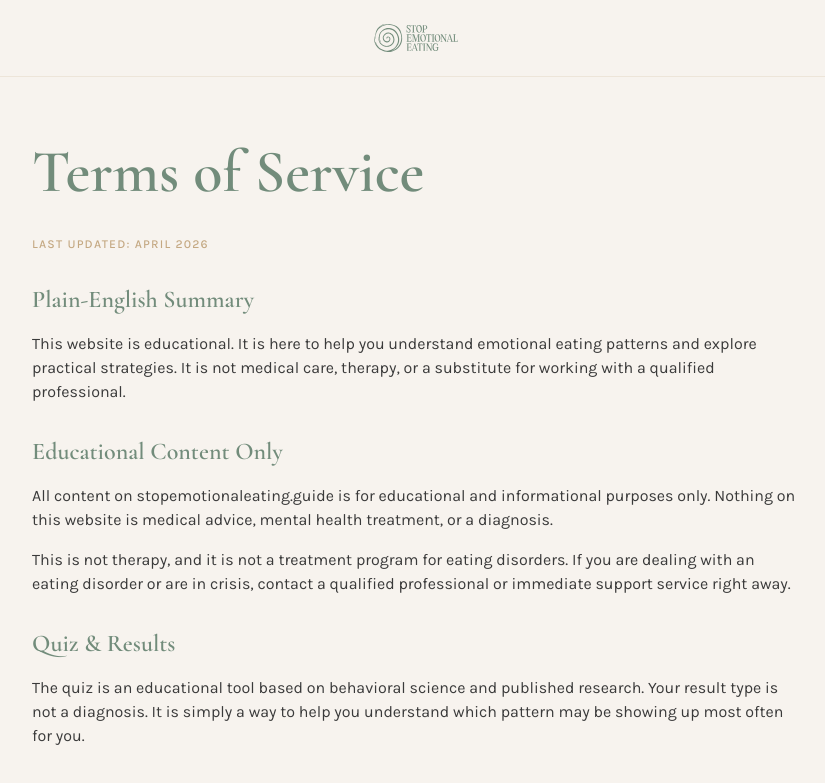
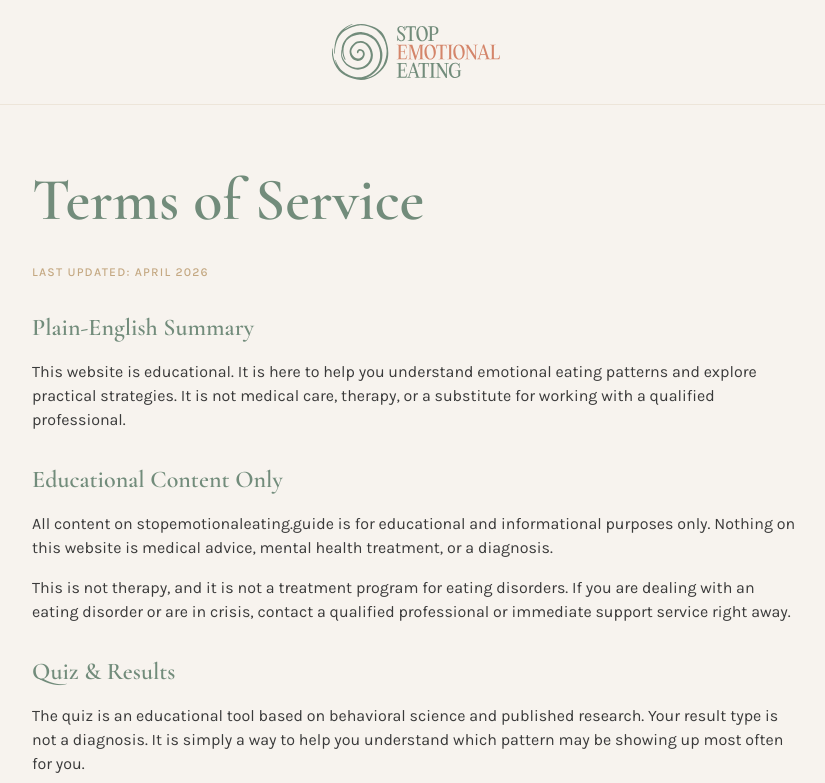
Before and after one commit to stefanpopadic/stop-emotional-eating, a React (Vite) app: page /terms in a window 1280 px wide. Shown: the top 783 px of the page, without its empty margins (224-1049 px from the left). Built offline with nearby package versions, Linux system fonts and the light colour scheme.

Commit message:
Make logo 2x bigger and highlight EMOTIONAL in terracotta orange

```diff
--- a/src/components/Logo.tsx
+++ b/src/components/Logo.tsx
@@ -16,15 +16,15 @@ export function Logo({ className = "", height = 40 }: { className?: string; heig
       <path d="M229.865 9.33191H226.311C222.319 9.33191 221.007 10.5336 220.46 18.0713L218.874 17.9621L219.585 8.51259L219.749 6.87394H249.877L249.986 8.51259L250.697 17.9621L249.166 18.0713C248.565 10.5336 247.307 9.33191 243.261 9.33191H239.707C238.559 9.33191 237.902 9.98736 237.902 11.189V44.9451C237.902 48.277 238.613 49.2602 243.698 49.2602V50.5711H225.873V49.2602C231.013 49.2602 231.724 48.277 231.724 44.9451V11.189C231.724 9.98736 231.068 9.33191 229.865 9.33191Z" fill="currentColor"/>
       <path d="M268.767 51.445C258.432 51.445 251.652 41.4493 251.652 28.7225C251.652 15.9957 258.432 6.05462 268.603 6.05462C278.937 6.05462 285.717 16.105 285.717 28.7771C285.717 41.5585 278.991 51.445 268.767 51.445ZM269.915 49.0963C276.148 49.0963 279.429 41.5039 279.429 33.3653C279.429 21.8402 275.328 8.40334 267.454 8.40334C261.276 8.40334 257.94 16.0503 257.94 24.0797C257.94 35.7141 261.987 49.0963 269.915 49.0963Z" fill="currentColor"/>
       <path d="M286.047 50.5711V49.2602C291.132 49.2602 291.843 48.277 291.843 44.9451V12.4999C291.843 9.16804 291.132 8.18486 286.047 8.18486V6.87394H302.123C311.691 6.87394 317.487 10.7521 317.487 19.2184C317.487 27.8486 311.527 32.109 303.763 32.1637C301.357 32.2183 299.553 31.7813 297.967 31.1805V44.9451C297.967 48.277 298.732 49.2602 304.036 49.2602V50.5711H286.047ZM302.724 29.7057C308.465 29.7057 311.363 25.336 311.363 19.2184C311.363 12.4453 307.645 9.11342 302.396 9.11342C301.029 9.11342 299.935 9.33191 298.951 9.71426C298.295 9.98736 297.967 10.479 297.967 11.189V28.7771C299.225 29.2687 300.756 29.7057 302.724 29.7057Z" fill="currentColor"/>
-      <path d="M221.651 61.6514L221.815 63.2901L222.854 72.685L221.323 72.8488C220.503 65.3657 219.246 64.1094 215.363 64.1094H207.544C205.849 64.1094 204.975 65.038 204.975 66.6766V81.6975H211.755C214.981 81.6975 215.91 80.8782 215.91 75.2522H217.168V90.0546H215.91C215.91 84.4832 214.981 83.6639 211.755 83.6639H204.975V99.7772C204.975 102.344 205.412 102.891 207.544 102.891H215.309C219.41 102.891 220.995 101.307 223.182 92.9495L224.713 93.3865L222.034 103.765L221.597 105.349H193V104.038C198.085 104.038 198.796 103.054 198.796 99.7226V67.2774C198.796 63.9455 198.085 62.9623 193 62.9623V61.6514H221.651Z" fill="currentColor"/>
-      <path d="M239.428 61.6514L250.528 96.1722H250.637L261.792 61.6514H275.352V62.9623C270.212 62.9623 269.501 63.9455 269.501 67.2774V99.7226C269.501 103.054 270.212 104.038 275.352 104.038V105.349H257.527V104.038C262.612 104.038 263.323 103.054 263.323 99.7226V64.8195H263.159L249.817 106.441H247.357L234.07 65.3657H233.906V99.7226C233.906 103.054 234.671 104.038 239.756 104.038V105.349H225.813V104.038C230.898 104.038 231.609 103.054 231.609 99.7226V67.2774C231.609 63.9455 230.898 62.9623 225.813 62.9623V61.6514H239.428Z" fill="currentColor"/>
-      <path d="M292.795 106.223C282.461 106.223 275.681 96.2268 275.681 83.5C275.681 70.7732 282.461 60.8321 292.631 60.8321C302.965 60.8321 309.745 70.8824 309.745 83.5546C309.745 96.336 303.02 106.223 292.795 106.223ZM293.943 103.874C300.177 103.874 303.457 96.2814 303.457 88.1428C303.457 76.6177 299.357 63.1808 291.483 63.1808C285.304 63.1808 281.969 70.8278 281.969 78.8572C281.969 90.4915 286.015 103.874 293.943 103.874Z" fill="currentColor"/>
-      <path d="M321.603 64.1094H318.048C314.057 64.1094 312.745 65.3111 312.198 72.8488L310.612 72.7396L311.323 63.2901L311.487 61.6514H341.615L341.724 63.2901L342.435 72.7396L340.904 72.8488C340.303 65.3111 339.045 64.1094 334.999 64.1094H331.445C330.296 64.1094 329.64 64.7649 329.64 65.9665V99.7226C329.64 103.054 330.351 104.038 335.436 104.038V105.349H317.611V104.038C322.751 104.038 323.462 103.054 323.462 99.7226V65.9665C323.462 64.7649 322.805 64.1094 321.603 64.1094Z" fill="currentColor"/>
-      <path d="M349.379 99.7226V67.2774C349.379 63.9455 348.668 62.9623 343.583 62.9623V61.6514H361.408V62.9623C356.269 62.9623 355.558 63.9455 355.558 67.2774V99.7226C355.558 103.054 356.269 104.038 361.408 104.038V105.349H343.583V104.038C348.668 104.038 349.379 103.054 349.379 99.7226Z" fill="currentColor"/>
-      <path d="M378.847 106.223C368.513 106.223 361.733 96.2268 361.733 83.5C361.733 70.7732 368.513 60.8321 378.683 60.8321C389.018 60.8321 395.798 70.8824 395.798 83.5546C395.798 96.336 389.072 106.223 378.847 106.223ZM379.996 103.874C386.229 103.874 389.51 96.2814 389.51 88.1428C389.51 76.6177 385.409 63.1808 377.535 63.1808C371.356 63.1808 368.021 70.8278 368.021 78.8572C368.021 90.4915 372.067 103.874 379.996 103.874Z" fill="currentColor"/>
-      <path d="M435.442 61.6514V62.9623C430.356 62.9623 429.591 63.9455 429.591 67.2774V105.895H426.529L404.22 70.227V99.7226C404.22 103.054 404.986 104.038 410.29 104.038V105.349H396.128V104.038C401.213 104.038 401.924 103.054 401.924 99.7226V66.5674L401.869 66.4581C400.01 63.4539 398.534 62.9623 396.182 62.9623V61.6514H406.189L427.294 95.7898V67.2774C427.294 63.9455 426.584 62.9623 421.499 62.9623V61.6514H435.442Z" fill="currentColor"/>
-      <path d="M453.689 60.996L466.593 99.9957C467.741 103.328 468.944 104.038 472.498 104.038V105.349H455.876V104.038C461.18 104.038 461.235 103.164 460.251 99.941L457.626 91.5293H442.972L440.293 99.9957C439.254 103.164 439.309 104.038 444.503 104.038V105.349H432.146V104.038C435.591 104.038 436.794 103.328 437.887 99.9957L450.682 60.996H453.689ZM450.244 68.8615L443.683 89.3991H456.915L450.463 68.8615H450.244Z" fill="currentColor"/>
-      <path d="M488.604 61.6514V62.9623C483.464 62.9623 482.753 63.9455 482.753 67.2774V99.2856C482.753 102.344 483.409 102.891 486.143 102.891H492.759C496.86 102.891 498.446 101.252 500.469 92.4579L502 92.8403L499.485 103.819L499.157 105.349H470.779V104.038C475.864 104.038 476.575 103.054 476.575 99.7226V67.2774C476.575 63.9455 475.864 62.9623 470.779 62.9623V61.6514H488.604Z" fill="currentColor"/>
+      <path d="M221.651 61.6514L221.815 63.2901L222.854 72.685L221.323 72.8488C220.503 65.3657 219.246 64.1094 215.363 64.1094H207.544C205.849 64.1094 204.975 65.038 204.975 66.6766V81.6975H211.755C214.981 81.6975 215.91 80.8782 215.91 75.2522H217.168V90.0546H215.91C215.91 84.4832 214.981 83.6639 211.755 83.6639H204.975V99.7772C204.975 102.344 205.412 102.891 207.544 102.891H215.309C219.41 102.891 220.995 101.307 223.182 92.9495L224.713 93.3865L222.034 103.765L221.597 105.349H193V104.038C198.085 104.038 198.796 103.054 198.796 99.7226V67.2774C198.796 63.9455 198.085 62.9623 193 62.9623V61.6514H221.651Z" fill="#D4856A"/>
+      <path d="M239.428 61.6514L250.528 96.1722H250.637L261.792 61.6514H275.352V62.9623C270.212 62.9623 269.501 63.9455 269.501 67.2774V99.7226C269.501 103.054 270.212 104.038 275.352 104.038V105.349H257.527V104.038C262.612 104.038 263.323 103.054 263.323 99.7226V64.8195H263.159L249.817 106.441H247.357L234.07 65.3657H233.906V99.7226C233.906 103.054 234.671 104.038 239.756 104.038V105.349H225.813V104.038C230.898 104.038 231.609 103.054 231.609 99.7226V67.2774C231.609 63.9455 230.898 62.9623 225.813 62.9623V61.6514H239.428Z" fill="#D4856A"/>
+      <path d="M292.795 106.223C282.461 106.223 275.681 96.2268 275.681 83.5C275.681 70.7732 282.461 60.8321 292.631 60.8321C302.965 60.8321 309.745 70.8824 309.745 83.5546C309.745 96.336 303.02 106.223 292.795 106.223ZM293.943 103.874C300.177 103.874 303.457 96.2814 303.457 88.1428C303.457 76.6177 299.357 63.1808 291.483 63.1808C285.304 63.1808 281.969 70.8278 281.969 78.8572C281.969 90.4915 286.015 103.874 293.943 103.874Z" fill="#D4856A"/>
+      <path d="M321.603 64.1094H318.048C314.057 64.1094 312.745 65.3111 312.198 72.8488L310.612 72.7396L311.323 63.2901L311.487 61.6514H341.615L341.724 63.2901L342.435 72.7396L340.904 72.8488C340.303 65.3111 339.045 64.1094 334.999 64.1094H331.445C330.296 64.1094 329.64 64.7649 329.64 65.9665V99.7226C329.64 103.054 330.351 104.038 335.436 104.038V105.349H317.611V104.038C322.751 104.038 323.462 103.054 323.462 99.7226V65.9665C323.462 64.7649 322.805 64.1094 321.603 64.1094Z" fill="#D4856A"/>
+      <path d="M349.379 99.7226V67.2774C349.379 63.9455 348.668 62.9623 343.583 62.9623V61.6514H361.408V62.9623C356.269 62.9623 355.558 63.9455 355.558 67.2774V99.7226C355.558 103.054 356.269 104.038 361.408 104.038V105.349H343.583V104.038C348.668 104.038 349.379 103.054 349.379 99.7226Z" fill="#D4856A"/>
+      <path d="M378.847 106.223C368.513 106.223 361.733 96.2268 361.733 83.5C361.733 70.7732 368.513 60.8321 378.683 60.8321C389.018 60.8321 395.798 70.8824 395.798 83.5546C395.798 96.336 389.072 106.223 378.847 106.223ZM379.996 103.874C386.229 103.874 389.51 96.2814 389.51 88.1428C389.51 76.6177 385.409 63.1808 377.535 63.1808C371.356 63.1808 368.021 70.8278 368.021 78.8572C368.021 90.4915 372.067 103.874 379.996 103.874Z" fill="#D4856A"/>
+      <path d="M435.442 61.6514V62.9623C430.356 62.9623 429.591 63.9455 429.591 67.2774V105.895H426.529L404.22 70.227V99.7226C404.22 103.054 404.986 104.038 410.29 104.038V105.349H396.128V104.038C401.213 104.038 401.924 103.054 401.924 99.7226V66.5674L401.869 66.4581C400.01 63.4539 398.534 62.9623 396.182 62.9623V61.6514H406.189L427.294 95.7898V67.2774C427.294 63.9455 426.584 62.9623 421.499 62.9623V61.6514H435.442Z" fill="#D4856A"/>
+      <path d="M453.689 60.996L466.593 99.9957C467.741 103.328 468.944 104.038 472.498 104.038V105.349H455.876V104.038C461.18 104.038 461.235 103.164 460.251 99.941L457.626 91.5293H442.972L440.293 99.9957C439.254 103.164 439.309 104.038 444.503 104.038V105.349H432.146V104.038C435.591 104.038 436.794 103.328 437.887 99.9957L450.682 60.996H453.689ZM450.244 68.8615L443.683 89.3991H456.915L450.463 68.8615H450.244Z" fill="#D4856A"/>
+      <path d="M488.604 61.6514V62.9623C483.464 62.9623 482.753 63.9455 482.753 67.2774V99.2856C482.753 102.344 483.409 102.891 486.143 102.891H492.759C496.86 102.891 498.446 101.252 500.469 92.4579L502 92.8403L499.485 103.819L499.157 105.349H470.779V104.038C475.864 104.038 476.575 103.054 476.575 99.7226V67.2774C476.575 63.9455 475.864 62.9623 470.779 62.9623V61.6514H488.604Z" fill="#D4856A"/>
       <path d="M221.651 116.429L221.815 118.068L222.854 127.462L221.323 127.626C220.503 120.143 219.246 118.887 215.363 118.887H207.544C205.849 118.887 204.975 119.815 204.975 121.454V136.475H211.755C214.981 136.475 215.91 135.656 215.91 130.03H217.168V144.832H215.91C215.91 139.261 214.981 138.441 211.755 138.441H204.975V154.555C204.975 157.122 205.412 157.668 207.544 157.668H215.309C219.41 157.668 220.995 156.084 223.182 147.727L224.713 148.164L222.034 158.542L221.597 160.126H193V158.815C198.085 158.815 198.796 157.832 198.796 154.5V122.055C198.796 118.723 198.085 117.74 193 117.74V116.429H221.651Z" fill="currentColor"/>
       <path d="M244.688 115.773L257.592 154.773C258.74 158.105 259.943 158.815 263.497 158.815V160.126H246.875V158.815C252.179 158.815 252.233 157.941 251.249 154.719L248.625 146.307H233.971L231.291 154.773C230.253 157.941 230.307 158.815 235.502 158.815V160.126H223.144V158.815C226.589 158.815 227.792 158.105 228.886 154.773L241.68 115.773H244.688ZM241.243 123.639L234.682 144.177H247.914L241.462 123.639H241.243Z" fill="currentColor"/>
       <path d="M268.605 118.887H265.051C261.06 118.887 259.747 120.089 259.2 127.626L257.615 127.517L258.326 118.068L258.49 116.429H288.617L288.727 118.068L289.438 127.517L287.907 127.626C287.305 120.089 286.048 118.887 282.001 118.887H278.447C277.299 118.887 276.643 119.542 276.643 120.744V154.5C276.643 157.832 277.354 158.815 282.439 158.815V160.126H264.614V158.815C269.753 158.815 270.464 157.832 270.464 154.5V120.744C270.464 119.542 269.808 118.887 268.605 118.887Z" fill="currentColor"/>
--- a/src/pages/Privacy.tsx
+++ b/src/pages/Privacy.tsx
@@ -6,7 +6,7 @@ export function Privacy() {
     <div className="min-h-screen bg-warm-linen flex flex-col">
       <header className="py-6 px-6 flex justify-center items-center border-b border-sand/20">
         <Link to="/" className="text-deep-sage hover:opacity-80 transition-opacity">
-          <Logo height={28} />
+          <Logo height={56} />
         </Link>
       </header>
 
--- a/src/pages/Quiz.tsx
+++ b/src/pages/Quiz.tsx
@@ -86,7 +86,7 @@ export function Quiz() {
       <div className="min-h-screen bg-warm-linen flex flex-col">
         <header className="py-6 px-6 flex justify-center items-center">
           <Link to="/" className="text-deep-sage">
-            <Logo height={28} />
+            <Logo height={56} />
           </Link>
         </header>
 
@@ -153,7 +153,7 @@ export function Quiz() {
       <div className="min-h-screen bg-warm-linen flex flex-col">
         <header className="py-6 px-6 flex justify-center items-center">
           <Link to="/" className="text-deep-sage">
-            <Logo height={28} />
+            <Logo height={56} />
           </Link>
         </header>
 
@@ -360,7 +360,7 @@ export function Quiz() {
       {/* Header */}
       <header className="py-6 px-6 flex justify-center items-center">
         <Link to="/" className="text-deep-sage">
-          <Logo height={28} />
+          <Logo height={56} />
         </Link>
       </header>
 
--- a/src/pages/Results.tsx
+++ b/src/pages/Results.tsx
@@ -60,7 +60,7 @@ export function Results() {
       {/* Header */}
       <header className="py-5 px-6 flex items-center justify-center bg-warm-linen border-b border-sand/20 sticky top-0 z-50 backdrop-blur-md bg-warm-linen/92">
         <Link to="/" className="text-deep-sage hover:opacity-80 transition-opacity">
-          <Logo height={28} />
+          <Logo height={56} />
         </Link>
       </header>
 
--- a/src/pages/Styleguide.tsx
+++ b/src/pages/Styleguide.tsx
@@ -80,7 +80,7 @@ export function Styleguide() {
       {/* Header */}
       <header className="py-5 px-6 flex items-center justify-between bg-warm-linen/92 backdrop-blur-md border-b border-sand/20 sticky top-0 z-50">
         <Link to="/" className="text-deep-sage hover:opacity-80 transition-opacity">
-          <Logo height={28} />
+          <Logo height={56} />
         </Link>
         <span className="font-sans text-xs uppercase tracking-widest text-sand">Design System v1</span>
       </header>
--- a/src/pages/Terms.tsx
+++ b/src/pages/Terms.tsx
@@ -6,7 +6,7 @@ export function Terms() {
     <div className="min-h-screen bg-warm-linen flex flex-col">
       <header className="py-6 px-6 flex justify-center items-center border-b border-sand/20">
         <Link to="/" className="text-deep-sage hover:opacity-80 transition-opacity">
-          <Logo height={28} />
+          <Logo height={56} />
         </Link>
       </header>
 
```
